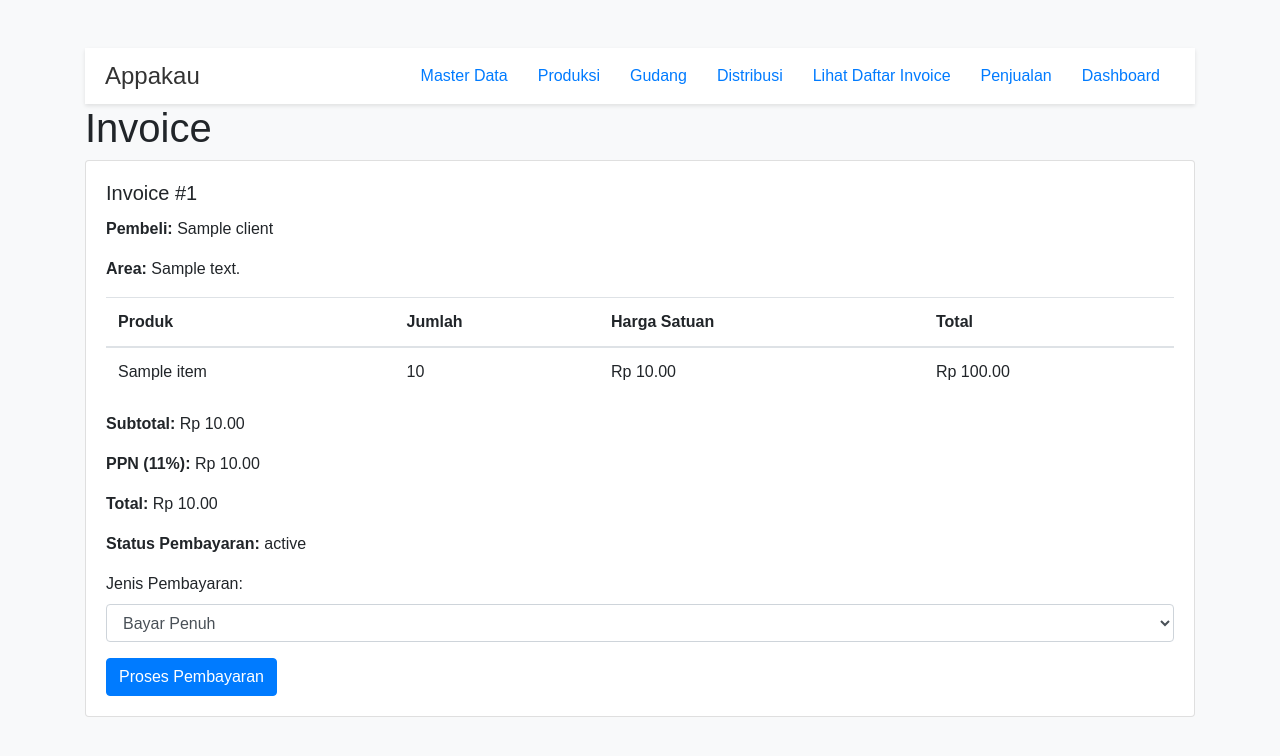
After one commit to Halozy-bit/p-appakau, a Flask app: template templates/invoice.html in a window 1280 px wide. The commit adds this page. Shown: the top 756 px of the page. Run offline with Flask 3, Linux system fonts and the light colour scheme; the template is opened without the code that fills it: most values are stand-ins (such as "Sample title", 1, 10 or a date in 2020); some libraries are stand-ins or nearby versions.

Commit message:
add invoice and invoice list

```diff
--- a/app.py
+++ b/app.py
@@ -6,6 +6,7 @@ import matplotlib.pyplot as plt
 import os
 import io
 import base64
+import uuid
 from datetime import datetime, timedelta
 import numpy as np
 import seaborn as sns
@@ -26,6 +27,7 @@ products = pd.DataFrame({
     'ukuran': ['slop', 'slop', 'slop', 'slop', 'slop', 'slop', 'slop', 'slop', 'slop', 'slop', 'Dus', 'Dus','Dus','Dus','Dus','Dus','Dus','Dus','Dus','Dus', ]
 })
 distributed_items = []
+invoices = []
 
 # Simulasi data produksi
 productions = pd.DataFrame(columns=['tanggal', 'nama_produk', 'merk', 'ukuran', 'jumlah', 'harga'])
@@ -38,6 +40,37 @@ sales_stocks = pd.DataFrame(columns=['sales', 'area', 'nama_produk', 'merk', 'uk
 
 # Simulasi penjualan
 sales_data = pd.DataFrame(columns=['tanggal', 'nama_pembeli', 'telepon_pembeli', 'nama_produk', 'merk', 'ukuran', 'jumlah', 'harga', 'sales', 'area'])
+
+# Kelas-kelas kustom untuk invoice
+class Client:
+    def __init__(self, name, address):
+        self.name = name
+        self.address = address
+
+class Item:
+    def __init__(self, name, quantity, unit_price):
+        self.name = name
+        self.quantity = quantity
+        self.unit_price = unit_price
+        self.total = quantity * unit_price
+
+class Tax:
+    def __init__(self, name, rate):
+        self.name = name
+        self.rate = rate
+
+class Invoice:
+    def __init__(self, client, items, taxes, currency="IDR"):
+        self.id = str(uuid.uuid4())
+        self.client = client
+        self.items = items
+        self.taxes = taxes
+        self.currency = currency
+        self.subtotal = sum(item.total for item in items)
+        self.tax_amount = sum(tax.rate * self.subtotal for tax in taxes)
+        self.total = self.subtotal + self.tax_amount
+        self.paid_amount = 0
+        self.payment_status = "Belum Bayar"
 
 # Master Data
 @app.route('/master_data')
@@ -75,6 +108,7 @@ def produksi():
             (warehouse['nama_produk'] == nama_produk) &
             (warehouse['merk'] == merk) &
             (warehouse['ukuran'] == ukuran)
+
         ]
 
         if not existing_stock.empty:
@@ -88,7 +122,8 @@ def produksi():
                 'nama_produk': nama_produk,
                 'merk': merk,
                 'ukuran': ukuran,
-                'jumlah': jumlah
+                'jumlah': jumlah,
+                'harga': harga
             }
             warehouse = warehouse._append(new_warehouse_entry, ignore_index=True)
 
@@ -113,6 +148,7 @@ def distribusi():
         merk = produk_info[1]
         ukuran = produk_info[2]
         jumlah = int(request.form['jumlah'])
+        harga = int(request.form['harga'])
 
         warehouse_index = warehouse[
             (warehouse['nama_produk'] == nama_produk) &
@@ -153,10 +189,13 @@ def distribusi():
                     'nama_produk': nama_produk,
                     'merk': merk,
                     'ukuran': ukuran,
-                    'jumlah': jumlah
+                    'jumlah': jumlah,
+                    'harga': harga
                 })
 
-                return redirect(url_for('distribusi'))
+                invoice = create_invoice(distributed_items[-1])
+
+                return redirect(url_for('invoice', invoice_id=invoice.id))
             else:
                 return "Stok di gudang tidak mencukupi.", 400
         else:
@@ -165,6 +204,65 @@ def distribusi():
     sales_users = users[users['jabatan'] == 'sales']
 
     return render_template('distribusi.html', sales_users=sales_users, warehouse=warehouse, distributed_items=distributed_items, sales_stocks=sales_stocks)
+
+def create_invoice(item):
+    client = Client(
+        name = item['sales'],
+        address=item['area']
+    )
+
+    invoice_item = Item(
+        name=f"{item['nama_produk']} {item['merk']} {item['ukuran']}",
+        quantity=item['jumlah'],
+        unit_price=item['harga']
+    )
+
+    tax = Tax(
+        name="PPN",
+        rate=0.11
+    )
+
+    invoice = Invoice(
+        client=client,
+        items=[invoice_item],
+        taxes=[tax],
+        currency="IDR"
+    )
+
+    invoice = Invoice(client=client, items=[invoice_item], taxes=[tax], currency="IDR")
+    invoices.append(invoice)
+    return invoice
+
+
+@app.route('/invoice/<invoice_id>', methods=['GET', 'POST'])
+def invoice(invoice_id):
+    invoice = next((inv for inv in invoices if inv.id == invoice_id), None)
+    if not invoice:
+        return "Invoice tidak ditemukan", 404
+
+    if request.method == 'POST':
+        payment_type = request.form['payment_type']
+        if payment_type == 'full':
+            invoice.paid_amount = invoice.total
+        elif payment_type == 'partial':
+            invoice.paid_amount = float(request.form['paid_amount'])
+        elif payment_type == 'later':
+            invoice.paid_amount = 0
+
+        invoice.payment_status = 'Lunas' if invoice.paid_amount >= invoice.total else 'Sebagian' if invoice.paid_amount > 0 else 'Belum Bayar'
+
+        return redirect(url_for('invoice', invoice_id=invoice_id))
+
+    return render_template('invoice.html', invoice=invoice)
+
+@app.route('/invoice_list')
+def invoice_list():
+    return render_template('invoice_list.html', invoices=invoices)
+
+@app.template_filter('format_currency')
+def format_currency(value):
+    return "{:,.2f}".format(value)
+
 
 # Penjualan
 @app.route('/penjualan', methods=['GET', 'POST'])
--- a/templates/header.html
+++ b/templates/header.html
@@ -136,6 +136,7 @@
     <li><a href="{{ url_for('produksi') }}"><i class="fas fa-industry"></i> Produksi</a></li>
     <li><a href="{{ url_for('gudang') }}"><i class="fas fa-warehouse"></i> Gudang</a></li>
     <li><a href="{{ url_for('distribusi') }}"><i class="fas fa-truck"></i> Distribusi</a></li>
+    <li><a href="{{ url_for('invoice_list') }}"><i class="fas fa-document"></i>Lihat Daftar Invoice</a></li>
     <li><a href="{{ url_for('penjualan') }}"><i class="fas fa-shopping-cart"></i> Penjualan</a></li>
     <li><a href="{{ url_for('home') }}"><i class="fas fa-chart-line"></i> Dashboard</a></li>
   </ul>
--- /dev/null
+++ b/templates/invoice.html
@@ -0,0 +1,101 @@
+<!DOCTYPE html>
+<html lang="en">
+  <head>
+    <meta charset="UTF-8" />
+    <meta name="viewport" content="width=device-width, initial-scale=1.0" />
+    <title>Invoice</title>
+    <link
+      rel="stylesheet"
+      href="https://stackpath.bootstrapcdn.com/bootstrap/4.5.2/css/bootstrap.min.css"
+    />
+  </head>
+  <body>
+    <div class="container mt-5">
+      {% include 'header.html' %}
+      <h1>Invoice</h1>
+      <div class="card">
+        <div class="card-body">
+          <h5 class="card-title">Invoice #{{ invoice.id }}</h5>
+          <p><strong>Pembeli:</strong> {{ invoice.client.name }}</p>
+          <p><strong>Area:</strong> {{ invoice.client.address }}</p>
+          <table class="table">
+            <thead>
+              <tr>
+                <th>Produk</th>
+                <th>Jumlah</th>
+                <th>Harga Satuan</th>
+                <th>Total</th>
+              </tr>
+            </thead>
+            <tbody>
+              {% for item in invoice.items %}
+              <tr>
+                <td>{{ item.name }}</td>
+                <td>{{ item.quantity }}</td>
+                <td>Rp {{ item.unit_price|format_currency }}</td>
+                <td>
+                  Rp {{ (item.quantity * item.unit_price)|format_currency }}
+                </td>
+              </tr>
+              {% endfor %}
+            </tbody>
+          </table>
+          <p>
+            <strong>Subtotal:</strong> Rp {{ invoice.subtotal|format_currency }}
+          </p>
+          <p>
+            <strong>PPN (11%):</strong> Rp {{ invoice.tax_amount|format_currency
+            }}
+          </p>
+          <p><strong>Total:</strong> Rp {{ invoice.total|format_currency }}</p>
+          <p>
+            <strong>Status Pembayaran:</strong> {{ invoice.payment_status }}
+          </p>
+          {% if invoice.payment_status != 'Lunas' %}
+          <form method="POST">
+            <div class="form-group">
+              <label for="payment_type">Jenis Pembayaran:</label>
+              <select
+                class="form-control"
+                id="payment_type"
+                name="payment_type"
+              >
+                <option value="full">Bayar Penuh</option>
+                <option value="partial">Bayar Sebagian</option>
+                <option value="later">Bayar Nanti</option>
+              </select>
+            </div>
+            <div class="form-group" id="partial_payment" style="display: none">
+              <label for="paid_amount">Jumlah Pembayaran:</label>
+              <input
+                type="number"
+                class="form-control"
+                id="paid_amount"
+                name="paid_amount"
+                step="0.01"
+              />
+            </div>
+            <button type="submit" class="btn btn-primary">
+              Proses Pembayaran
+            </button>
+          </form>
+          {% endif %}
+        </div>
+      </div>
+    </div>
+    <script src="https://code.jquery.com/jquery-3.5.1.slim.min.js"></script>
+    <script src="https://cdn.jsdelivr.net/npm/@popperjs/core@2.5.3/dist/umd/popper.min.js"></script>
+    <script src="https://stackpath.bootstrapcdn.com/bootstrap/4.5.2/js/bootstrap.min.js"></script>
+    <script>
+      $(document).ready(function () {
+        $("#payment_type").change(function () {
+          if ($(this).val() === "partial") {
+            $("#partial_payment").show();
+          } else {
+            $("#partial_payment").hide();
+          }
+        });
+      });
+    </script>
+  </body>
+</html>
```
Also changed, not shown: templates/distribusi.html (+12 -2 lines), templates/invoice_list.html (added, +53 -0 lines).
